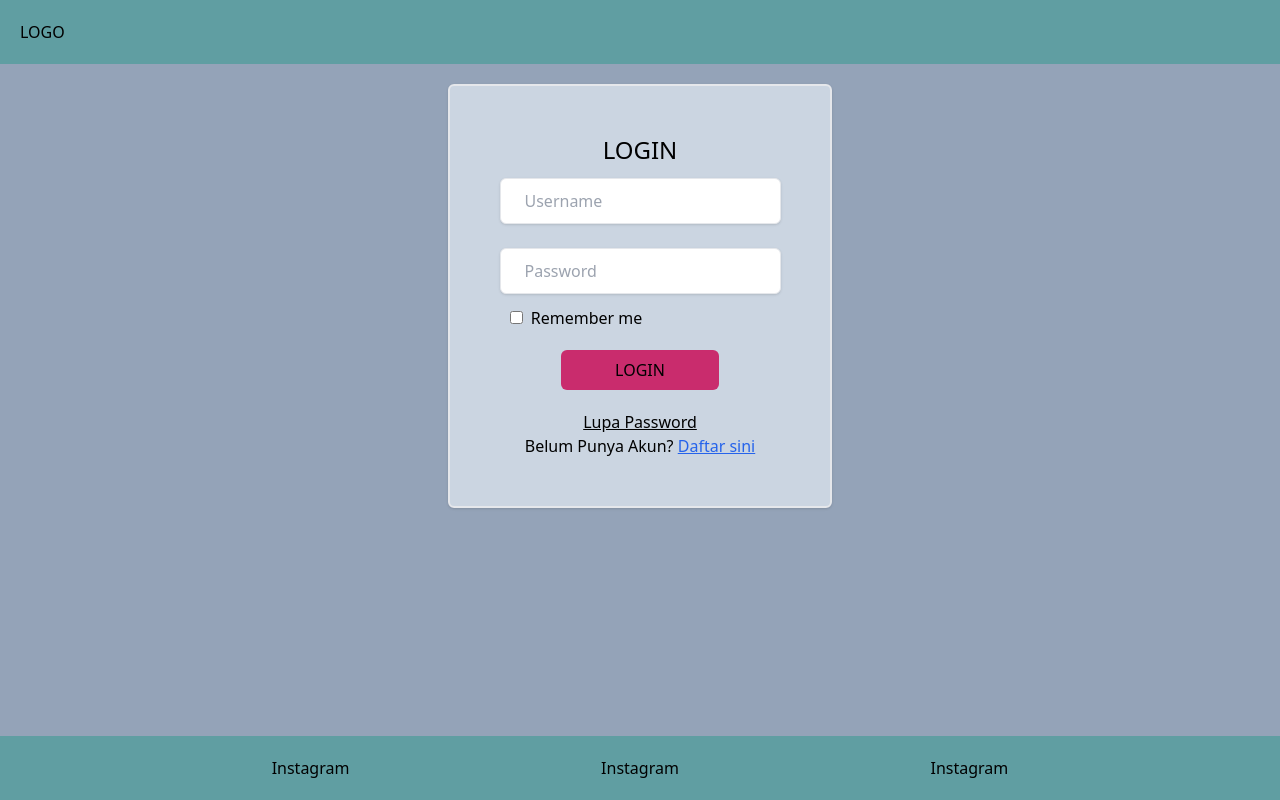
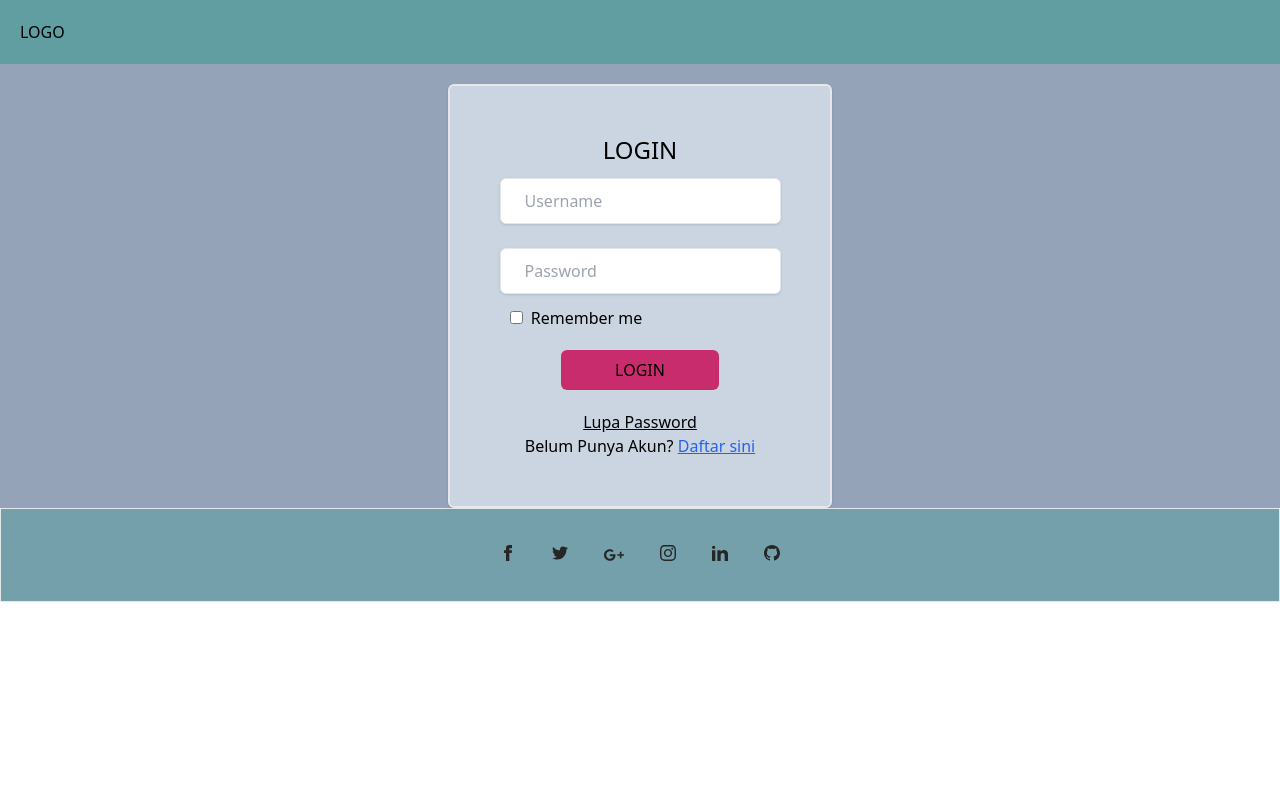
Before and after one commit to MichaelJuannn/methlab, a Next.js app: page /login in a window 1280 px wide. Built offline with nearby package versions, Linux system fonts and the light colour scheme.

Commit message:
refactoring api get route and data fetching for medicine library and details

```diff
--- a/src/components/layout.tsx
+++ b/src/components/layout.tsx
@@ -2,11 +2,74 @@
 
 export function Footer() {
   return (
-    <footer>
-      <div className="fixed inset-x-0 bottom-0 flex w-screen justify-evenly bg-primary p-5 ">
-        <div>Instagram</div>
-        <div>Instagram</div>
-        <div>Instagram</div>
+    <footer className="border border-gray-200 bg-primary bg-opacity-60 bg-clip-padding backdrop-blur-xl backdrop-filter">
+      <div className="container pt-9">
+        <div className="mb-9 flex justify-center">
+          <a href="#!" className="mr-9 text-neutral-800 dark:text-neutral-200">
+            <svg
+              xmlns="http://www.w3.org/2000/svg"
+              className="h-4 w-4"
+              fill="currentColor"
+              viewBox="0 0 24 24"
+            >
+              <path d="M9 8h-3v4h3v12h5v-12h3.642l.358-4h-4v-1.667c0-.955.192-1.333 1.115-1.333h2.885v-5h-3.808c-3.596 0-5.192 1.583-5.192 4.615v3.385z" />
+            </svg>
+          </a>
+          <a href="#!" className="mr-9 text-neutral-800 dark:text-neutral-200">
+            <svg
+              xmlns="http://www.w3.org/2000/svg"
+              className="h-4 w-4"
+              fill="currentColor"
+              viewBox="0 0 24 24"
+            >
+              <path d="M24 4.557c-.883.392-1.832.656-2.828.775 1.017-.609 1.798-1.574 2.165-2.724-.951.564-2.005.974-3.127 1.195-.897-.957-2.178-1.555-3.594-1.555-3.179 0-5.515 2.966-4.797 6.045-4.091-.205-7.719-2.165-10.148-5.144-1.29 2.213-.669 5.108 1.523 6.574-.806-.026-1.566-.247-2.229-.616-.054 2.281 1.581 4.415 3.949 4.89-.693.188-1.452.232-2.224.084.626 1.956 2.444 3.379 4.6 3.419-2.07 1.623-4.678 2.348-7.29 2.04 2.179 1.397 4.768 2.212 7.548 2.212 9.142 0 14.307-7.721 13.995-14.646.962-.695 1.797-1.562 2.457-2.549z" />
+            </svg>
+          </a>
+          <a href="#!" className="mr-9 text-neutral-800 dark:text-neutral-200">
+            <svg
+              xmlns="http://www.w3.org/2000/svg"
+              className="h-5 w-5"
+              fill="currentColor"
+              viewBox="0 0 24 24"
+            >
+              <path
+                d="M7 11v2.4h3.97c-.16 1.029-1.2 3.02-3.97 3.02-2.39 0-4.34-1.979-4.34-4.42 0-2.44 1.95-4.42 4.34-4.42 1.36 0 2.27.58 2.79 1.08l1.9-1.83c-1.22-1.14-2.8-1.83-4.69-1.83-3.87 0-7 3.13-7 7s3.13 7 7 7c4.04 0 6.721-2.84 6.721-6.84 0-.46-.051-.81-.111-1.16h-6.61zm0 0 17 2h-3v3h-2v-3h-3v-2h3v-3h2v3h3v2z"
+                fill-rule="evenodd"
+                clipRule="evenodd"
+              />
+            </svg>
+          </a>
+          <a href="#!" className="mr-9 text-neutral-800 dark:text-neutral-200">
+            <svg
+              xmlns="http://www.w3.org/2000/svg"
+              className="h-4 w-4"
+              fill="currentColor"
+              viewBox="0 0 24 24"
+            >
+              <path d="M12 2.163c3.204 0 3.584.012 4.85.07 3.252.148 4.771 1.691 4.919 4.919.058 1.265.069 1.645.069 4.849 0 3.205-.012 3.584-.069 4.849-.149 3.225-1.664 4.771-4.919 4.919-1.266.058-1.644.07-4.85.07-3.204 0-3.584-.012-4.849-.07-3.26-.149-4.771-1.699-4.919-4.92-.058-1.265-.07-1.644-.07-4.849 0-3.204.013-3.583.07-4.849.149-3.227 1.664-4.771 4.919-4.919 1.266-.057 1.645-.069 4.849-.069zm0-2.163c-3.259 0-3.667.014-4.947.072-4.358.2-6.78 2.618-6.98 6.98-.059 1.281-.073 1.689-.073 4.948 0 3.259.014 3.668.072 4.948.2 4.358 2.618 6.78 6.98 6.98 1.281.058 1.689.072 4.948.072 3.259 0 3.668-.014 4.948-.072 4.354-.2 6.782-2.618 6.979-6.98.059-1.28.073-1.689.073-4.948 0-3.259-.014-3.667-.072-4.947-.196-4.354-2.617-6.78-6.979-6.98-1.281-.059-1.69-.073-4.949-.073zm0 5.838c-3.403 0-6.162 2.759-6.162 6.162s2.759 6.163 6.162 6.163 6.162-2.759 6.162-6.163c0-3.403-2.759-6.162-6.162-6.162zm0 10.162c-2.209 0-4-1.79-4-4 0-2.209 1.791-4 4-4s4 1.791 4 4c0 2.21-1.791 4-4 4zm6.406-11.845c-.796 0-1.441.645-1.441 1.44s.645 1.44 1.441 1.44c.795 0 1.439-.645 1.439-1.44s-.644-1.44-1.439-1.44z" />
+            </svg>
+          </a>
+          <a href="#!" className="mr-9 text-neutral-800 dark:text-neutral-200">
+            <svg
+              xmlns="http://www.w3.org/2000/svg"
+              className="h-4 w-4"
+              fill="currentColor"
+              viewBox="0 0 24 24"
+            >
+              <path d="M4.98 3.5c0 1.381-1.11 2.5-2.48 2.5s-2.48-1.119-2.48-2.5c0-1.38 1.11-2.5 2.48-2.5s2.48 1.12 2.48 2.5zm.02 4.5h-5v16h5v-16zm7.982 0h-4.968v16h4.969v-8.399c0-4.67 6.029-5.052 6.029 0v8.399h4.988v-10.131c0-7.88-8.922-7.593-11.018-3.714v-2.155z" />
+            </svg>
+          </a>
+          <a href="#!" className="text-neutral-800 dark:text-neutral-200">
+            <svg
+              xmlns="http://www.w3.org/2000/svg"
+              className="h-4 w-4"
+              fill="currentColor"
+              viewBox="0 0 24 24"
+            >
+              <path d="M12 0c-6.626 0-12 5.373-12 12 0 5.302 3.438 9.8 8.207 11.387.599.111.793-.261.793-.577v-2.234c-3.338.726-4.033-1.416-4.033-1.416-.546-1.387-1.333-1.756-1.333-1.756-1.089-.745.083-.729.083-.729 1.205.084 1.839 1.237 1.839 1.237 1.07 1.834 2.807 1.304 3.492.997.107-.775.418-1.305.762-1.604-2.665-.305-5.467-1.334-5.467-5.931 0-1.311.469-2.381 1.236-3.221-.124-.303-.535-1.524.117-3.176 0 0 1.008-.322 3.301 1.23.957-.266 1.983-.399 3.003-.404 1.02.005 2.047.138 3.006.404 2.291-1.552 3.297-1.23 3.297-1.23.653 1.653.242 2.874.118 3.176.77.84 1.235 1.911 1.235 3.221 0 4.609-2.807 5.624-5.479 5.921.43.372.823 1.102.823 2.222v3.293c0 .319.192.694.801.576 4.765-1.589 8.199-6.086 8.199-11.386 0-6.627-5.373-12-12-12z" />
+            </svg>
+          </a>
+        </div>
       </div>
     </footer>
   );
--- a/src/pages/api/medicine.ts
+++ b/src/pages/api/medicine.ts
@@ -12,12 +12,7 @@
   req: NextApiRequest,
   res: NextApiResponse
 ) {
-  const getallMed: Data[] = await prisma.medicine.findMany();
   const msg: Data = req.body;
-  const allMed = getallMed.filter((med)=> med.name === msg.name)
-
-  if(!allMed)return res.status(401).json({'detail':'data with that name already exist'})
-
   const record = await prisma.medicine.create({
     data: {
       name: msg.name,
--- a/src/pages/api/obat.ts
+++ b/src/pages/api/obat.ts
@@ -8,15 +8,19 @@
   manufacturer: string;
 }
 
+export async function getMedicines() {
+  const obat: Data[] = await prisma.medicine.findMany();
+  return obat;
+}
+
 export default async function handler(
   req: NextApiRequest,
   res: NextApiResponse
 ) {
   if (req.method === "GET") {
     try {
-      const obat: Data[] = await prisma.medicine.findMany();
-      if(!obat)return res.status(404).json({'detail':'data is empty'})
-      res.status(200).json({obat})
+      const data = await getMedicines();
+      res.status(200).json({ detail: "succes", data });
     } catch (err) {
       res.status(500).json({ detail: err });
     }
@@ -24,21 +28,14 @@
     try {
       const getallMed: Data[] = await prisma.medicine.findMany();
       const msg: Data = req.body;
-      const allMed = getallMed.filter((med)=> med.name === msg.name)
-
-      if(allMed.length>0)return res.status(401).json({'detail':'data with that name already exist'})
-
-      const record = await prisma.medicine.create({
-          data: {
-            name: msg.name,
-            desc: msg.desc,
-            activeIngredient: msg.activeIngredient,
-            manufacturer: msg.manufacturer,
-          },
-        });
-        res.status(201).json({'detail':'succes', 'data': msg})
+      const allMed = getallMed.filter((med) => med.name === msg.name);
+      if (allMed.length > 0)
+        return res
+          .status(401)
+          .json({ detail: "data with that name already exist" });
+      res.status(201).json({ detail: "succes", data: msg });
     } catch (err) {
-      res.status(500).json({ 'detail': err });
+      res.status(500).json({ detail: err });
     }
   }
 }
--- a/src/pages/api/obat/[query].ts
+++ b/src/pages/api/obat/[query].ts
@@ -1,6 +1,5 @@
 import prisma from "@/utils/client";
 import { NextApiRequest, NextApiResponse } from "next";
-
 
 interface Data {
   id: number;
@@ -10,18 +9,23 @@
   manufacturer: string;
 }
 
+export async function getMedicine(id: number) {
+  const result = await prisma.medicine.findFirst({
+    where: { id: id },
+  });
+  return result;
+}
 
 export default async function handler(
   req: NextApiRequest,
-    res: NextApiResponse,
-){
-    const { query: { query } } = req;
-    if(typeof parseInt(query as string) != "number")res.status(400).json({'detail': 'Bad Query'})
-    if(req.method == "GET"){
-       const result = await prisma.medicine.findFirst({where: {id: parseInt(query as string)}})
-       if(!result) return res.status(404).json({'detail':'data not found'})
-       res.status(200).json(result)
-    }else{
-        res.status(400).json({'detail': 'oleh e nge get ae mas, ate lapo hayo'})
+  res: NextApiResponse
+) {
+  let { query } = req.query;
+  if (typeof query != "string") return res.status(400).send("badrequest");
+  try {
+    const result = await getMedicine(parseInt(query));
+    res.status(200).json(result);
+  } catch (e) {
+    res.status(500).send("BAD REQUEST");
   }
 }
--- a/src/pages/login.tsx
+++ b/src/pages/login.tsx
@@ -2,7 +2,7 @@
 
 export default function Login() {
   return (
-    <div className="min-h-screen bg-slate-400">
+    <div className="bg-slate-400">
       <Navbar />
       <div className="mx-auto mt-5 flex w-96 flex-col items-center rounded-md border-2 bg-slate-300 px-8 py-12 shadow ">
         <div className=" text-2xl">LOGIN</div>
--- a/src/pages/obat/result.tsx
+++ b/src/pages/obat/result.tsx
@@ -1,15 +1,33 @@
 import Card from "@/components/med-card";
 import { Footer, Navbar } from "@/components/layout";
+import { GetServerSideProps } from "next";
+import prisma from "@/utils/client";
 
-export default function Result() {
+export default function Result({ data }: any) {
   return (
     <>
       <Navbar />
-      <div className="flex gap-2">
-        <Card />
-        <Card />
+      <div className="mb-10 flex flex-wrap justify-evenly gap-2">
+        {data.map((element: any, index: any) => {
+          return (
+            <Card
+              name={element.name}
+              description={element.desc}
+              keyId={index + 6}
+            />
+          );
+        })}
       </div>
       <Footer />
     </>
   );
 }
+
+export const getServerSideProps: GetServerSideProps = async () => {
+  const data = await prisma.medicine.findMany();
+  return {
+    props: {
+      data,
+    },
+  };
+};
--- a/src/pages/search.tsx
+++ b/src/pages/search.tsx
@@ -10,7 +10,7 @@
             medicine
           </h2>
         </div>
-        <form className="w-15 ml-auto mr-auto min-w-max max-w-3xl overflow-auto  object-contain px-4">
+        <form className="w-15 ml-auto mr-auto min-w-max max-w-3xl overflow-auto object-contain px-4">
           <div className="relative">
             <svg
               xmlns="http://www.w3.org/2000/svg"
@@ -33,7 +33,9 @@
             />
           </div>
         </form>
-        <Footer />
+        <div className="absolute bottom-0 left-0 w-full">
+          <Footer />
+        </div>
       </div>
     </>
   );
--- a/src/styles/globals.css
+++ b/src/styles/globals.css
@@ -1,3 +1,8 @@
 @tailwind base;
 @tailwind components;
 @tailwind utilities;
+
+html {
+  position: relative;
+  min-height: 100%;
+}
```
Also changed, not shown: src/components/med-card.tsx (+16 -6 lines), src/pages/index.tsx (+14 -4 lines), src/pages/obat/[details].tsx (+34 -39 lines), public/background.png (added), 1 other file (tests, documents, lock files or other folders). Lines whose indentation alone changed are shown as unchanged.
